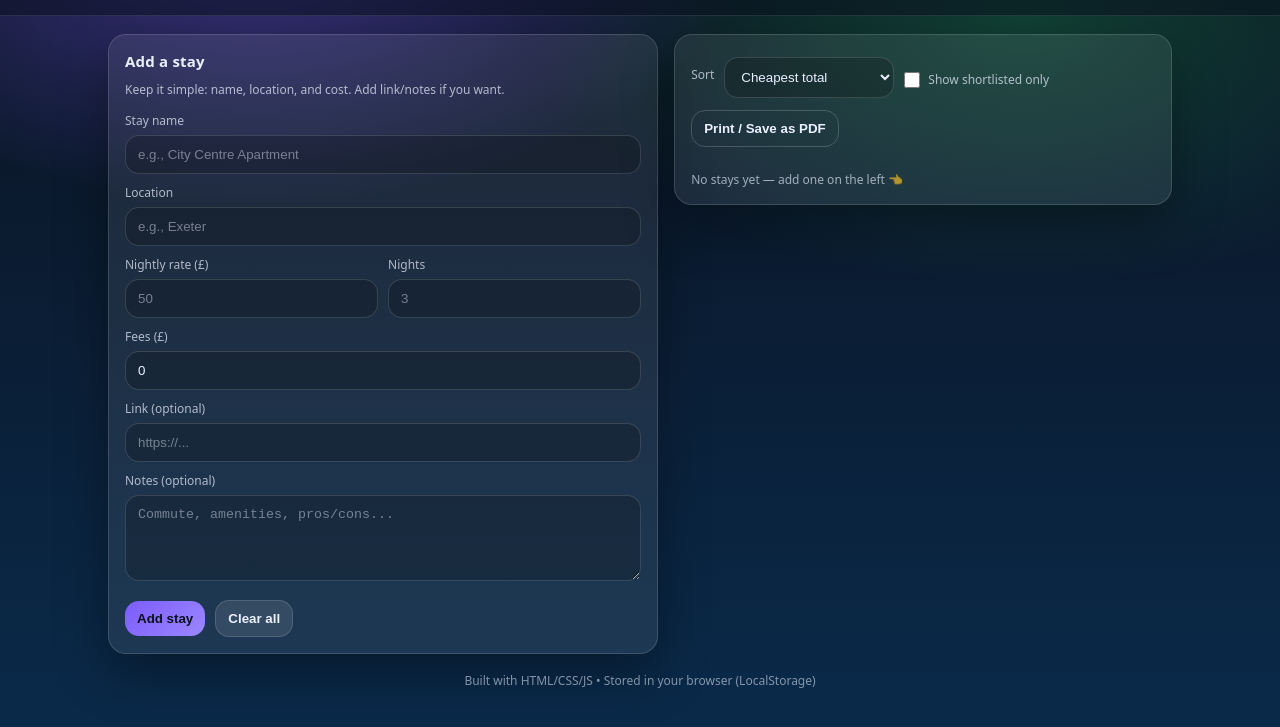
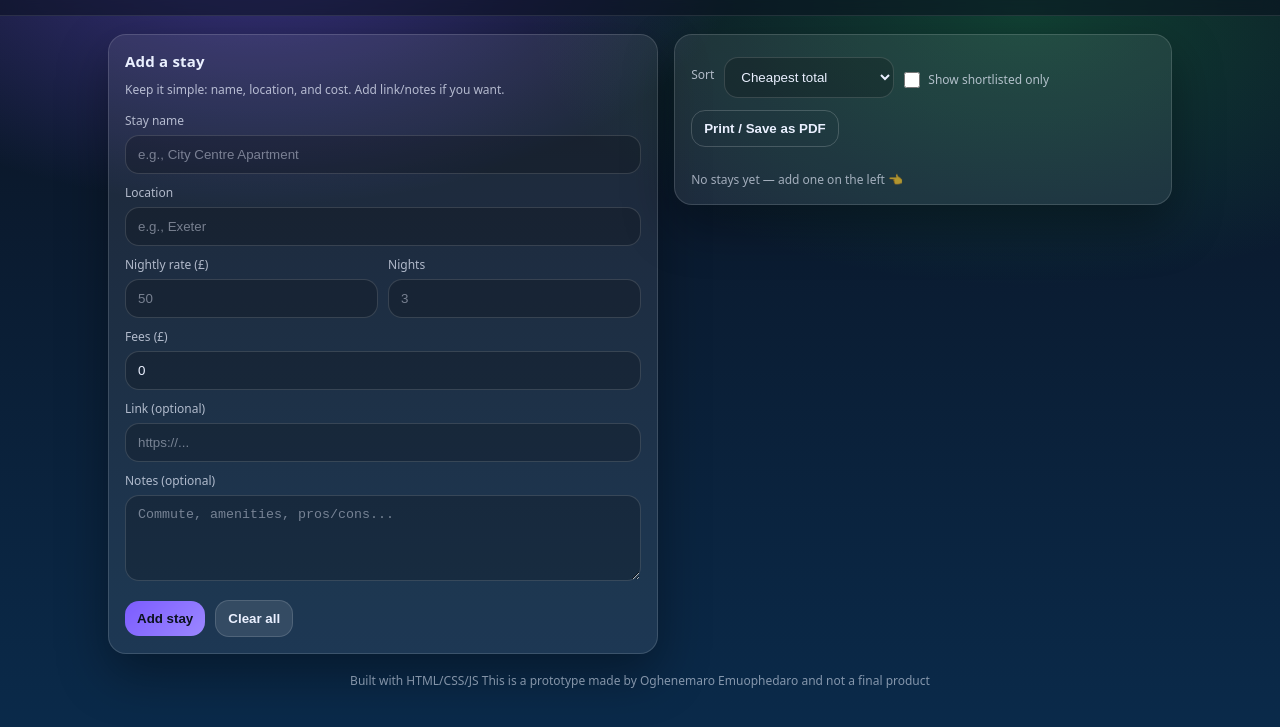
Before and after one commit to KIMDARO/StayComparePrototype, a plain HTML site: page index.html in a window 1280 px wide. Shown: the part 69-796 px from the top of the page. Drawn offline with Linux system fonts and the light colour scheme.

Commit message:
Modify footer text for prototype clarification
Updated footer to include prototype attribution.

```diff
--- a/index.html
+++ b/index.html
@@ -398,7 +398,8 @@
     </div>
 
     <footer class="no-print">
-      Built with HTML/CSS/JS • Stored in your browser (LocalStorage)
+      Built with HTML/CSS/JS
+      This is a prototype made by Oghenemaro Emuophedaro and not a final product
     </footer>
   </div>
 </main>
```
